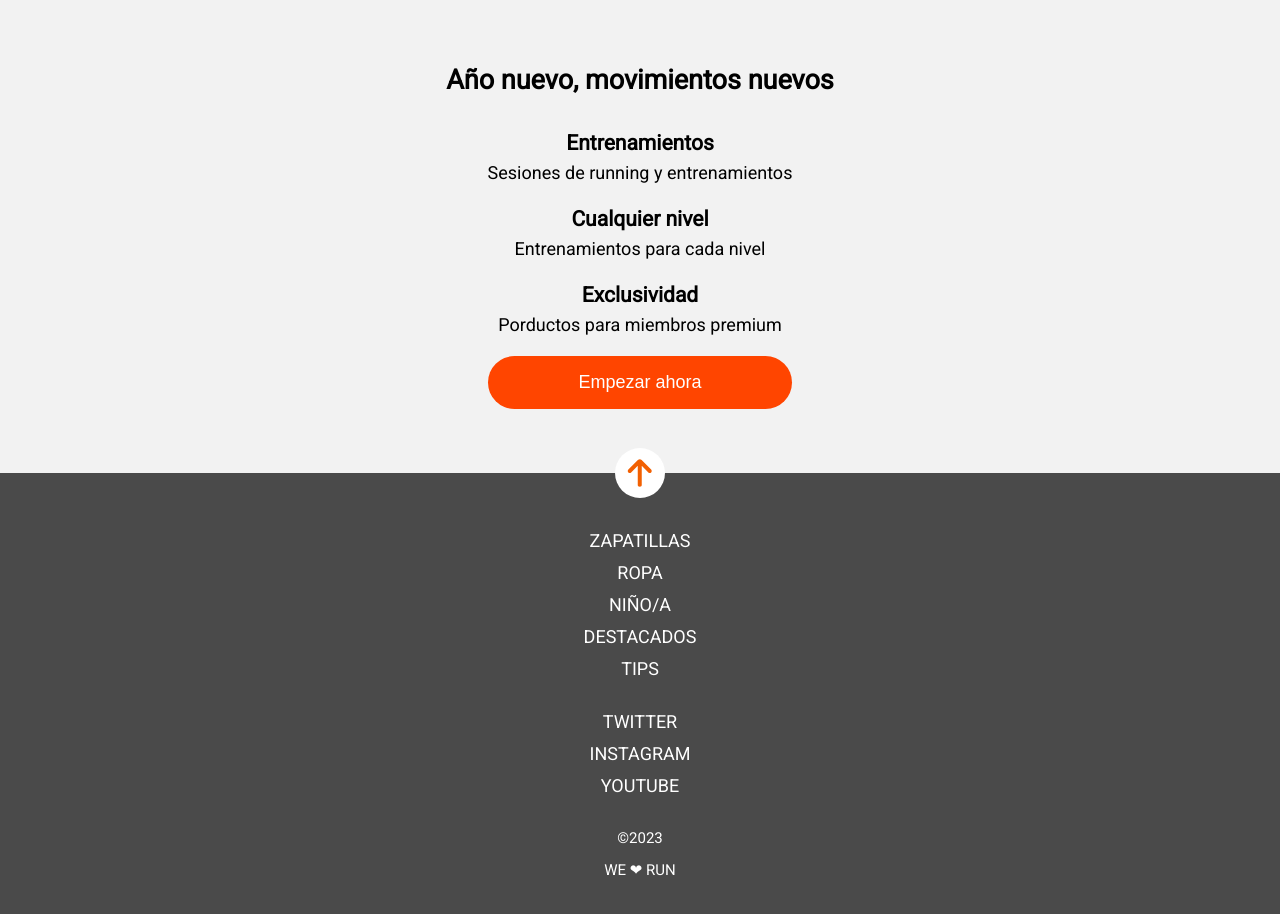
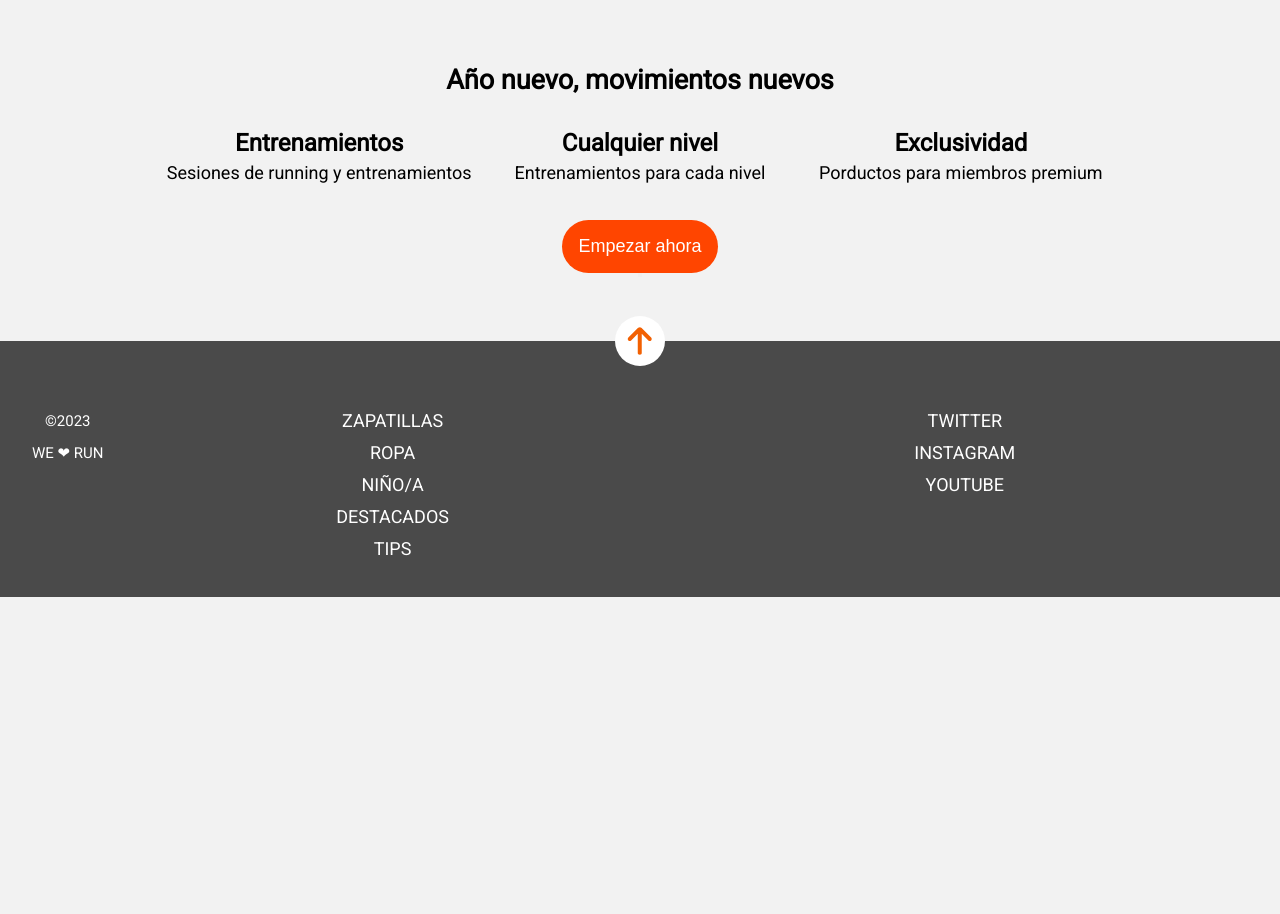
Before and after one commit to Adalab/modulo-1-evaluacion-final-Virlucero, a website: page src/html/index.html in a window 1280 px wide. Shown: the part 1200-2114 px from the top of the page. After the commit the page ends 1797 px from the top, so only its background shows below. Drawn offline with nearby package versions, Linux system fonts and the light colour scheme; files that its build step writes are made by us from their sources; files whose address does not match are found by name.

Commit message:
add media queries tablet

```diff
--- a/src/html/partials/footer.html
+++ b/src/html/partials/footer.html
@@ -5,7 +5,7 @@
     width="50px"
     height="50px"
     alt="arrow" />
-
+  <div class="footer-section-wraper">
     <div class="footer-section">
       <a href="https://adalab.es/">zapatillas</a>
       <a href="https://adalab.es/">ropa</a>
@@ -19,6 +19,7 @@
       <a href="https://adalab.es/">instagram</a>
       <a href="https://adalab.es/">youtube</a>
     </div>
+  </div>
 
   <div class="footer-section">
     <small>&copy;2023</small>
--- a/src/html/partials/main.html
+++ b/src/html/partials/main.html
@@ -39,7 +39,7 @@
         <p>Porductos para miembros premium</p>
       </div>
 
-      <button class="empezar-ahora">Empezar ahora</button>
     </div>
+    <button class="start-button">Empezar ahora<button>
   </section>
 </main>
--- a/src/scss/layout/_footer.scss
+++ b/src/scss/layout/_footer.scss
@@ -7,7 +7,6 @@
   background-color: #4a4a4a;
   line-height: 2rem;
   position: relative;
-  height: 465px;
   display: flex;
   flex-direction: column;
   justify-content: space-evenly;
@@ -24,12 +23,31 @@
   margin-right: auto;
 }
 
-.footer-section{
+.footer-section-wraper {
+  display: flex;
+  justify-content: space-between;
+  flex-direction: column;
+}
+
+.footer-section {
   color: white;
   text-transform: uppercase;
   display: flex;
   flex-direction: column;
   text-align: center;
+  margin-top: 2rem;
+}
+
+@media screen and (min-width:768px){
+  .page__footer {
+    flex-direction: row-reverse;
+  }
+  .footer-section-wraper {
+    flex-direction: row;
+    flex-grow: 2;
+    justify-content: space-around;
+  }
+
 }
 
 .footer-section a {
--- a/src/scss/layout/_main.scss
+++ b/src/scss/layout/_main.scss
@@ -15,7 +15,15 @@
     text-transform: uppercase;
     margin-bottom: 1rem;
     text-align: center;
+    font-size: 30px;
 }
+
+@media screen and (min-width:768px) {
+    .section1 h1 {
+        font-size: 75px;
+    }
+}
+
 .scroll-down {
     background-color: white;
     padding: 1rem;
@@ -78,6 +86,13 @@
     gap: 1rem;
     margin-top: 2rem;
 }
+@media screen and (min-width:768px){
+    .wrapper {
+    grid-template-columns: 1fr 1fr 1fr;
+    grid-template-rows: 1fr;
+    }
+}
+
 
 .item {
     line-height: 30px;
@@ -87,14 +102,15 @@
 
 .item h3 {
     font-weight: 900;
+    font-size: 24px;
 }
-.empezar-ahora {
+.start-button {
     background-color:orangered;
     color: white;
     border-radius: 7rem;
     border: none;
     padding: 1rem;
     font-size: large;
-
+    margin-top: 2rem;
 
 }
```
Lines whose indentation alone changed are shown as unchanged.
